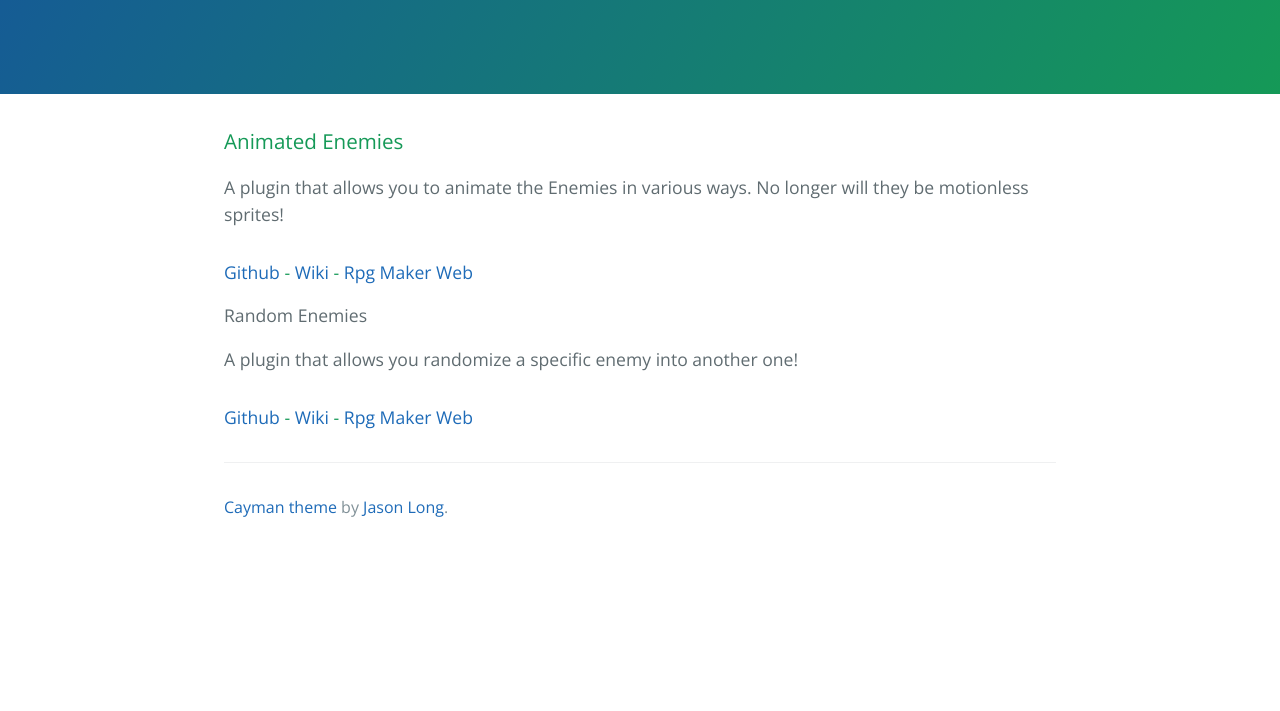
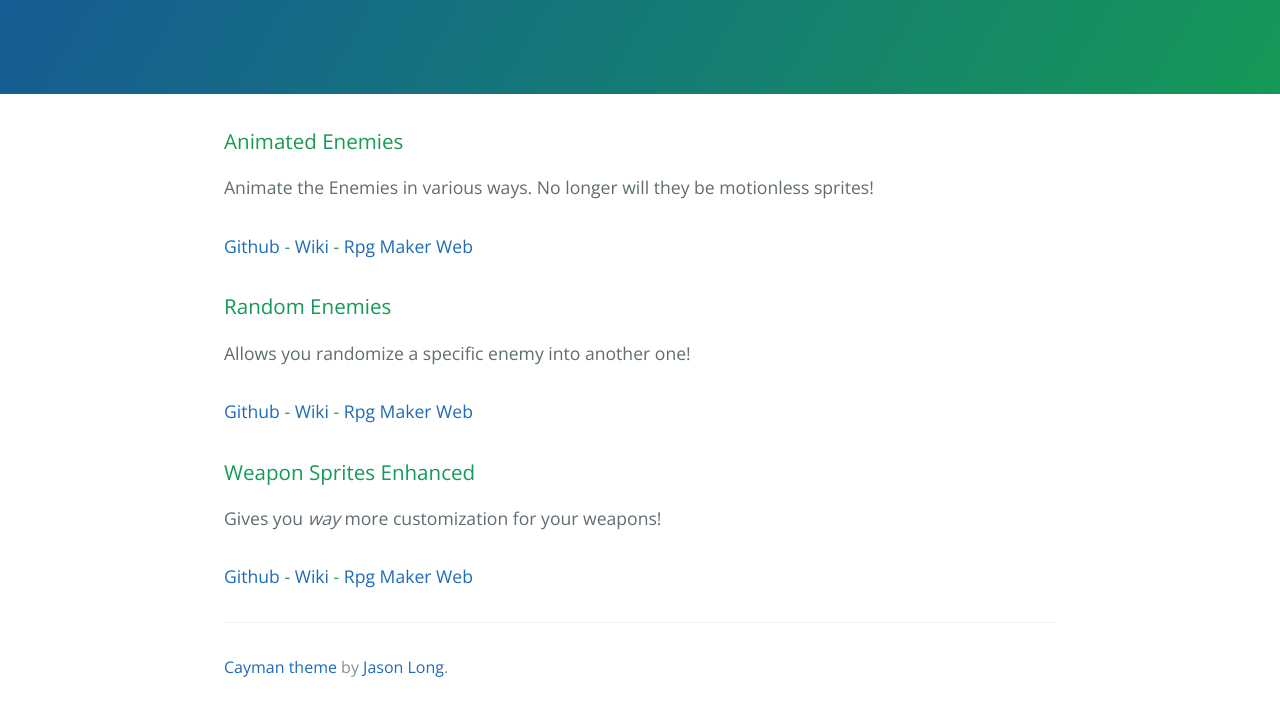
Before and after one commit to RexGit/General, a plain HTML site: page index.html in a window 1280 px wide. Shown: the part 176-887 px from the top of the page. Before the commit the page ends 800 px from the top, so only its background shows below. Drawn offline with nearby package versions, Linux system fonts and the light colour scheme.

Commit message:
added WSE

```diff
--- a/index.html
+++ b/index.html
@@ -19,22 +19,30 @@
       <h3>
 <a id="animated-enemies" class="anchor" href="#animated-enemies" aria-hidden="true"><span class="octicon octicon-link"></span></a>Animated Enemies</h3>
 
-<p>A plugin that allows you to animate the Enemies in various ways. No longer will they be motionless sprites!
+<p>Animate the Enemies in various ways. No longer will they be motionless sprites!</p>
 <h4>
 <a href="https://github.com/RexGit/Animated-Enemies">Github</a>
 - <a href="https://github.com/RexGit/Animated-Enemies/wiki">Wiki</a> - <a href="http://forums.rpgmakerweb.com/index.php?/topic/47991-animated-enemies/">Rpg Maker Web</a>
 </h4>
 
+<h3>
 <a id="random-enemies" class="anchor" href="#random-enemies" aria-hidden="true"><span class="octicon octicon-link"></span></a>Random Enemies</h3>
 
-<p>A plugin that allows you randomize a specific enemy into another one!
+<p>Allows you randomize a specific enemy into another one!</p>
 <h4>
 <a href="https://github.com/RexGit/Random-Enemies">Github</a>
 - <a href="https://github.com/RexGit/Random-Enemies/wiki">Wiki</a> - <a href="http://forums.rpgmakerweb.com/index.php?/topic/48224-random-enemies/">Rpg Maker Web</a>
 </h4>
 
+<h3>
+<a id="sprite-weapons-enhanced" class="anchor" href="#sprite-weapons-enhanced" aria-hidden="true"><span class="octicon octicon-link"></span></a>Weapon Sprites Enhanced</h3>
 
-</p>
+<p>Gives you <i>way</i> more customization for your weapons!</p>
+<h4>
+<a href="https://github.com/RexGit/Sprite-Weapon-Enhanced">Github</a>
+- <a href="https://github.com/RexGit/Sprite-Weapon-Enhanced/wiki">Wiki</a> - <a href="http://forums.rpgmakerweb.com/index.php?/topic/47689-weapon-sprites-enhanced/">Rpg Maker Web</a>
+</h4>
+
 
 
 
```
